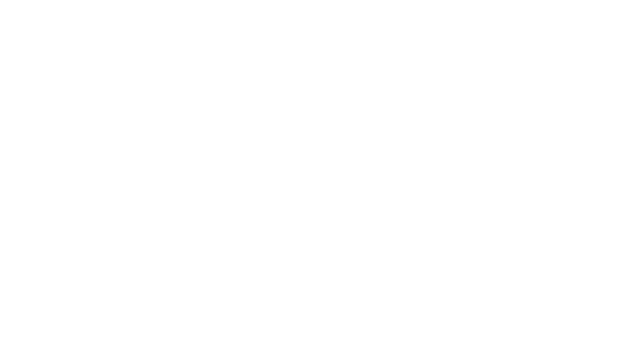
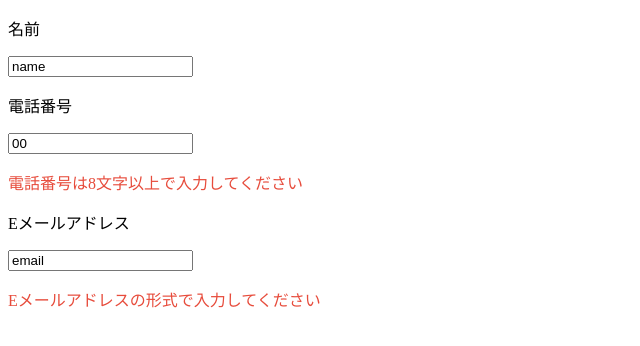
Before and after one commit to 2301386maejimatsubasa/FE2024L1501_vue_if, a plain HTML site: page 4-2/index.html in a window 1280 px wide. Shown: the whole page, without its empty margins (0-640 px from the left). Drawn offline with nearby package versions, Linux system fonts and the light colour scheme.

Commit message:
双方向バインディングの追加

```diff
--- /dev/null
+++ b/4-2/css/style.css
@@ -0,0 +1,3 @@
+.error {
+    color: #e74c3c;
+}
--- a/4-2/index.html
+++ b/4-2/index.html
@@ -4,8 +4,35 @@
 <head>
     <meta charset="UTF-8">
     <meta name="viewport" content="width=device-width, initial-scale=1.0">
-    <title>sample</title>
+    <link rel="stylesheet" href="./css/style.css">
+    <title>4-2</title>
 </head>
 <body>
+    <div id="app">
+        <div class="form-area__name">
+            <p>名前</p>
+            <input type="text" name="name" v-model="name">
+            <p v-if="isInValidName" class="error">
+                名前は4文字以上で入力してください
+            </p>
+        </div>
+        <div class="form-area__tel">
+            <p>電話番号</p>
+            <input type="text" name="tel" v-model="tel">
+            <p v-if="isInValidTel" class="error">
+                電話番号は8文字以上で入力してください
+            </p>
+        </div>
+        <div class="form-area__email">
+            <p>Eメールアドレス</p>
+            <input type="text" name="email" v-model="email">
+            <p v-if="isInValidEmail" class="error">
+                Eメールアドレスの形式で入力してください
+            </p>
+
+        </div>
+    </div>
+    <script src="https://cdn.jsdelivr.net/npm/vue/dist/vue.js"></script>
+    <script src="./script/script.js"></script>
 </body>
 </html>
--- a/4-2/script/script.js
+++ b/4-2/script/script.js
@@ -3,7 +3,24 @@ new Vue({
     el: '#app',
     data() {
         return {
+            name: 'name',
+            email: 'email',
+            tel: '00',
         };
+    },
+    computed: {
+        isInValidName(){
+            return this.name.length < 4;
+        },
+        isInValidEmail() {
+            const regex = new RegExp(/^[-a-z0-9~!$%^&*_=+}{\'?]+(\.[-a-z0-9~!$%^&*_=+}{\'?]+)*@([a-z0-9_][-a-z0-9_]*(\.[-a-z0-9_]+)*\.(aero|arpa|biz|com|coop|edu|gov|info|int|mil|museum|name|net|org|pro|travel|mobi|[a-z][a-z])|([0-9]{1,3}\.[0-9]{1,3}\.[0-9]{1,3}\.[0-9]{1,3}))(:[0-9]{1,5})?$/i)
+            return !regex.test(this.email);
+        },
+        isInValidTel(){
+            const tel = this.tel;
+            const isErr = (tel.length < 8) || (isNaN(Number(tel)));
+            return isErr;
+        }
     }
 });
 // 電話番号の入力規則です　コピペして利用してください
```
